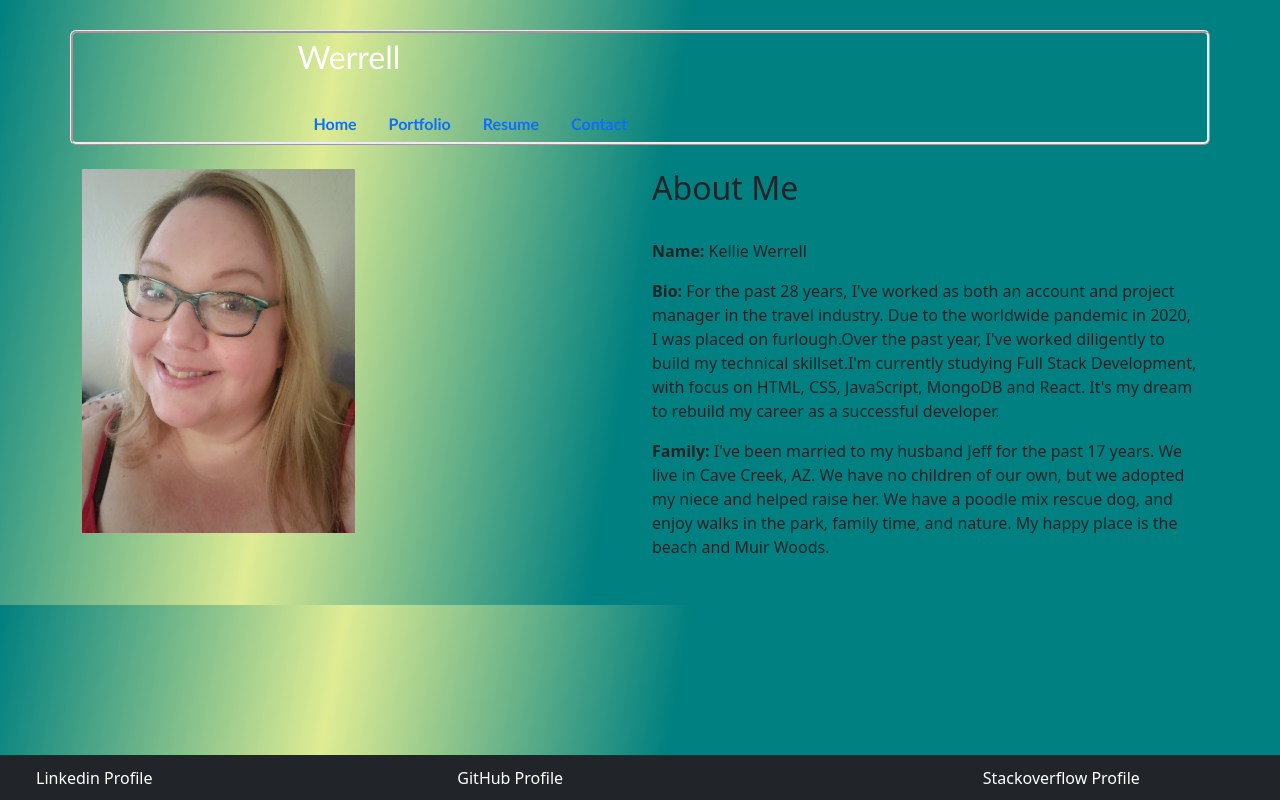
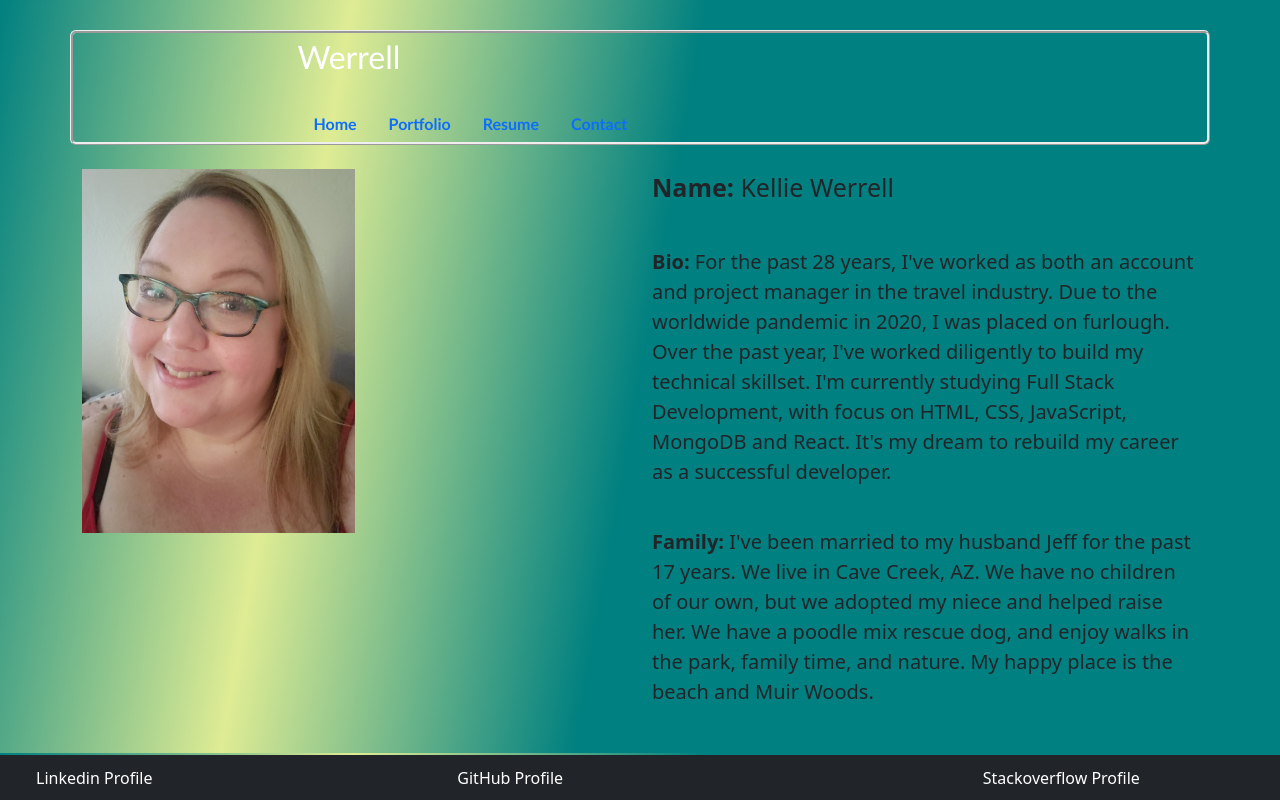
Before and after one commit to Kwerrell73/my-portfolio, a React (Create React App) app: page / in a window 1280 px wide. Built offline with nearby package versions, Linux system fonts and the light colour scheme.

Commit message:
updated resume style and color of background

```diff
--- a/src/App.css
+++ b/src/App.css
@@ -96,6 +96,19 @@
 
   }
 
+  .aboutmeName {
+    font-size: 25px;
+  }
+
+  .bio {
+    font-size: 20px;
+
+  }
+
+  .family {
+    font-size: 20px;
+  }
+
   .skills{
     font-size: 20px;
   }
--- a/src/components/pages/Home.js
+++ b/src/components/pages/Home.js
@@ -18,27 +18,26 @@ const Home = () => (
 
                     <div class="col-sm about-me-text">
 
+
                         <br></br>
-                            <h2>About Me</h2>
-                            <br></br>
-                            <p>
+                        <p class="aboutmeName">
                             <strong>Name: </strong> Kellie Werrell
                         </p>
-
-                            <p>
+                        <br></br>
+                        <p class="bio">
                             <strong>Bio: </strong>
 
                             For the past 28 years, I've worked as both an account and project manager in the travel industry. Due to
                             the
-                                worldwide pandemic in 2020, I was placed on furlough.Over the past year, I've worked diligently to build
+                            worldwide pandemic in 2020, I was placed on furlough.  Over the past year, I've worked diligently to build
                             my
                             technical
-                                skillset.I'm currently studying Full Stack Development, with focus on HTML, CSS, JavaScript, MongoDB
+                            skillset. I'm currently studying Full Stack Development, with focus on HTML, CSS, JavaScript, MongoDB
                             and React. It's my dream to rebuild my career as a successful
                             developer.
                         </p >
-
-                            <p>
+                        <br></br>
+                        <p class="family">
                             <strong>Family: </strong>
 
                             I've been married to my husband Jeff for the past 17 years.  We live in Cave Creek, AZ.  We have no children of our own,
--- a/src/components/pages/Resume.js
+++ b/src/components/pages/Resume.js
@@ -19,12 +19,15 @@ function Resume() {
             <div class="card text-left border bg-primary">
               <div class="card-body text-left">
                 <h5 class="card-title text-white">Resume:</h5>
+                <br></br>
 
                 <a id="resume2" class="nav-link active" href={resumePDF}>***Click here to view or download my
                   resume.***</a>
 <br></br>
+<br></br>
+<br></br>
                 <h5>Skills:</h5>
-
+                <br></br>
                 <div id="resume" class="container">
                   <div class="card text-left bg-secondary">
                     <div class="card-body text-left">
```
Lines whose indentation alone changed are shown as unchanged.
